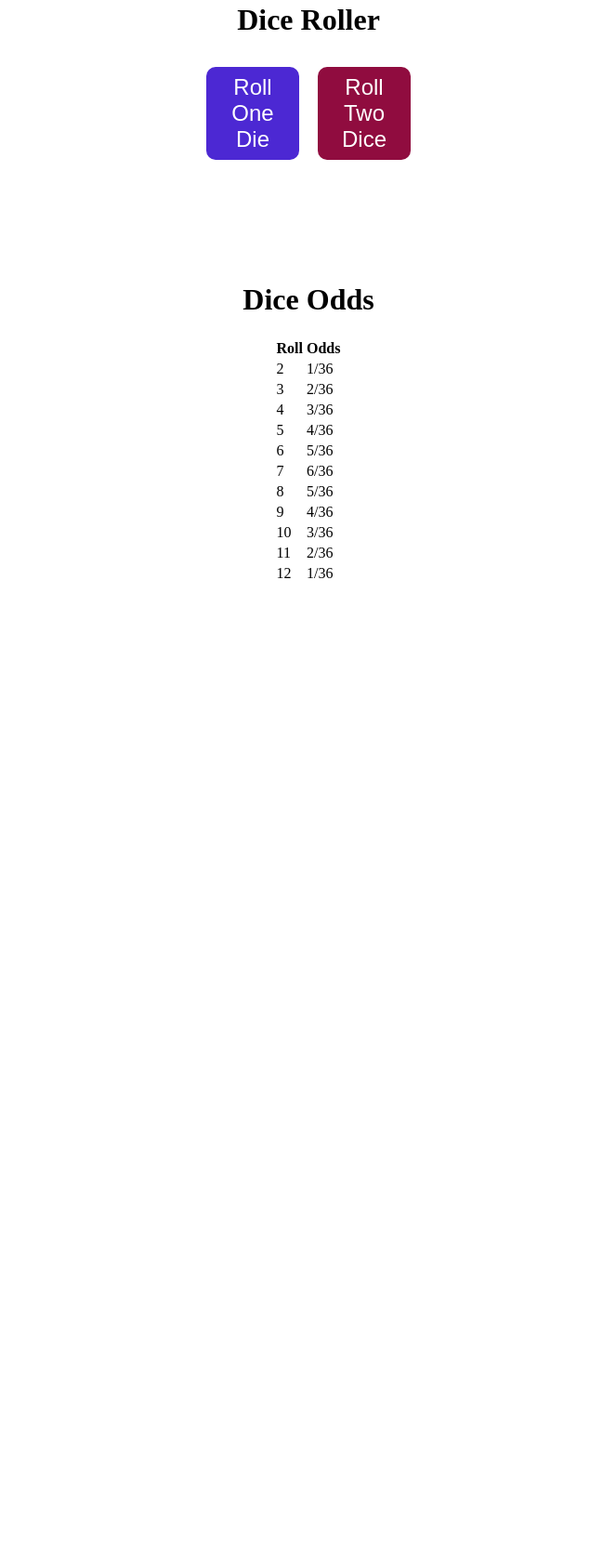
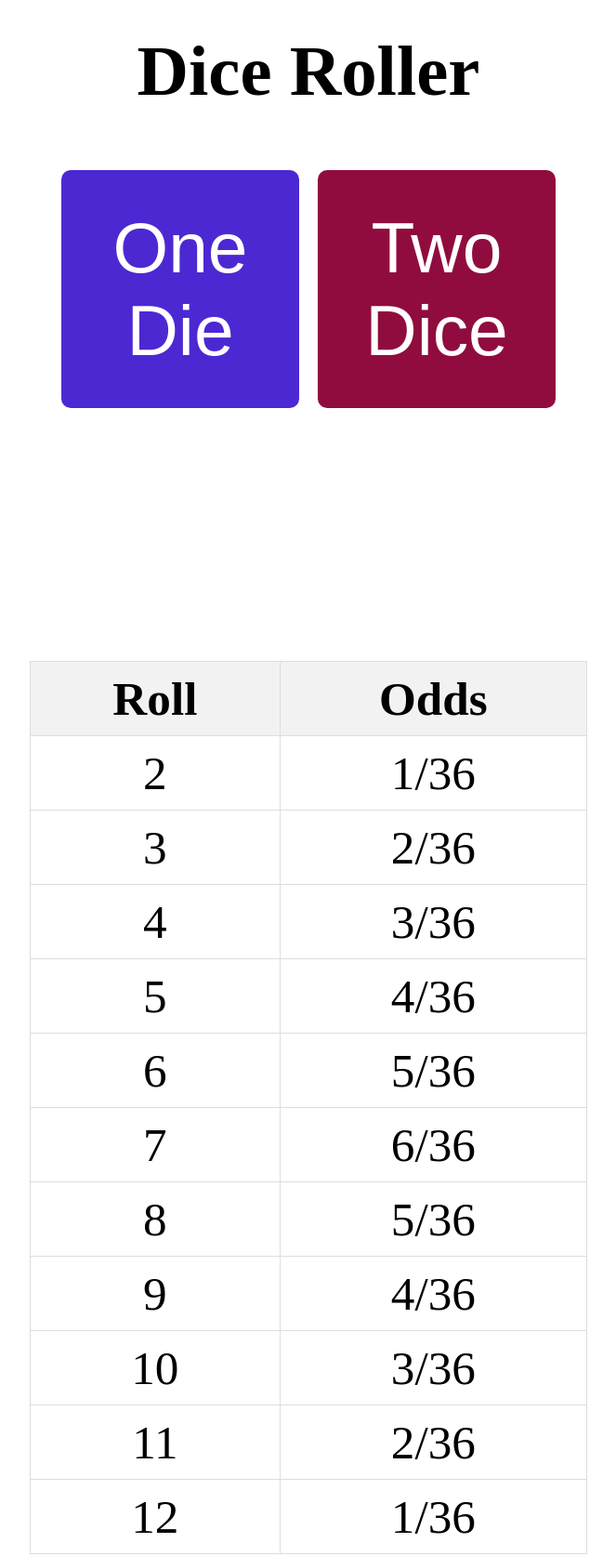
Before and after one commit to adobito/adobito.github.io, a plain HTML site: page machi-koro/index.html in a window 1280 px wide. Shown: the part 26-1700 px from the top of the page at 93% size, without its empty margins (308-971 px from the left). Before the commit the page ends 800 px from the top, so only its background shows below. Drawn offline with Linux system fonts and the light colour scheme.

Commit message:
responive maybe?

```diff
--- a/machi-koro/index.html
+++ b/machi-koro/index.html
@@ -4,10 +4,6 @@
 <head>
   <title>Dice Roller</title>
   <style>
-    #result {
-      font-size: 2em;
-    }
-
     body {
       display: flex;
       flex-direction: column;
@@ -16,6 +12,7 @@
     h1,
     p,
     #result {
+      font-size: 6vw;
       text-align: center;
     }
 
@@ -26,10 +23,11 @@
     }
 
     button {
-      display: inline-block;
-      width: 100px;
-      height: 100px;
-      font-size: 24px;
+        width: 20vw;
+        /* max-width: 150px; */
+        height: 20vw;
+        /* max-height: 150px; */
+        font-size: 6vw;
         margin: 10px;
         border-radius: 10px;
         border: none;
@@ -52,14 +50,57 @@
     button:hover {
       opacity: 0.8;
     }
+    #dice-odds.td {
+        font-size: 4vw;
+    }
+    @media screen and (max-width: 600px) {
+        button {
+          width: 50vw;
+          height: 50vw;
+          font-size: 16vw;
+        }
+
+        table {
+          font-size: 6vw;
+        }
+      }
+
+      @media screen and (min-width: 601px) and (max-width: 1200px) {
+        table {
+          font-size: 4vw;
+        }
+      }
+
+      @media screen and (min-width: 1201px) {
+        table {
+          font-size: 4vw;
+        }
+      }
+
+      table {
+        border-collapse: collapse;
+        width: 100%;
+        max-width: 600px;
+        margin-top: 20px;
+      }
+
+      th, td {
+        padding: 10px;
+        text-align: center;
+        border: 1px solid #ddd;
+      }
+
+      th {
+        background-color: #f2f2f2;
+      }
   </style>
 </head>
 
 <body>
   <h1>Dice Roller</h1>
   <div class="button-container">
-    <button id="one-die" onclick="rollOneDie()">Roll One Die</button>
-    <button id="two-dice" onclick="rollTwoDice()">Roll Two Dice</button>
+    <button id="one-die" onclick="rollOneDie()">One Die</button>
+    <button id="two-dice" onclick="rollTwoDice()">Two Dice</button>
   </div>
   <p id="result">&nbsp</p>
 
@@ -78,8 +119,7 @@
       resultEl.textContent = `${roll1} + ${roll2} = ${total}`;
     }
   </script>
-  <h1>Dice Odds</h1>
-  <table>
+  <table id="dice-odds">
     <thead>
       <tr>
         <th>Roll</th>
```
Lines whose indentation alone changed are shown as unchanged.
